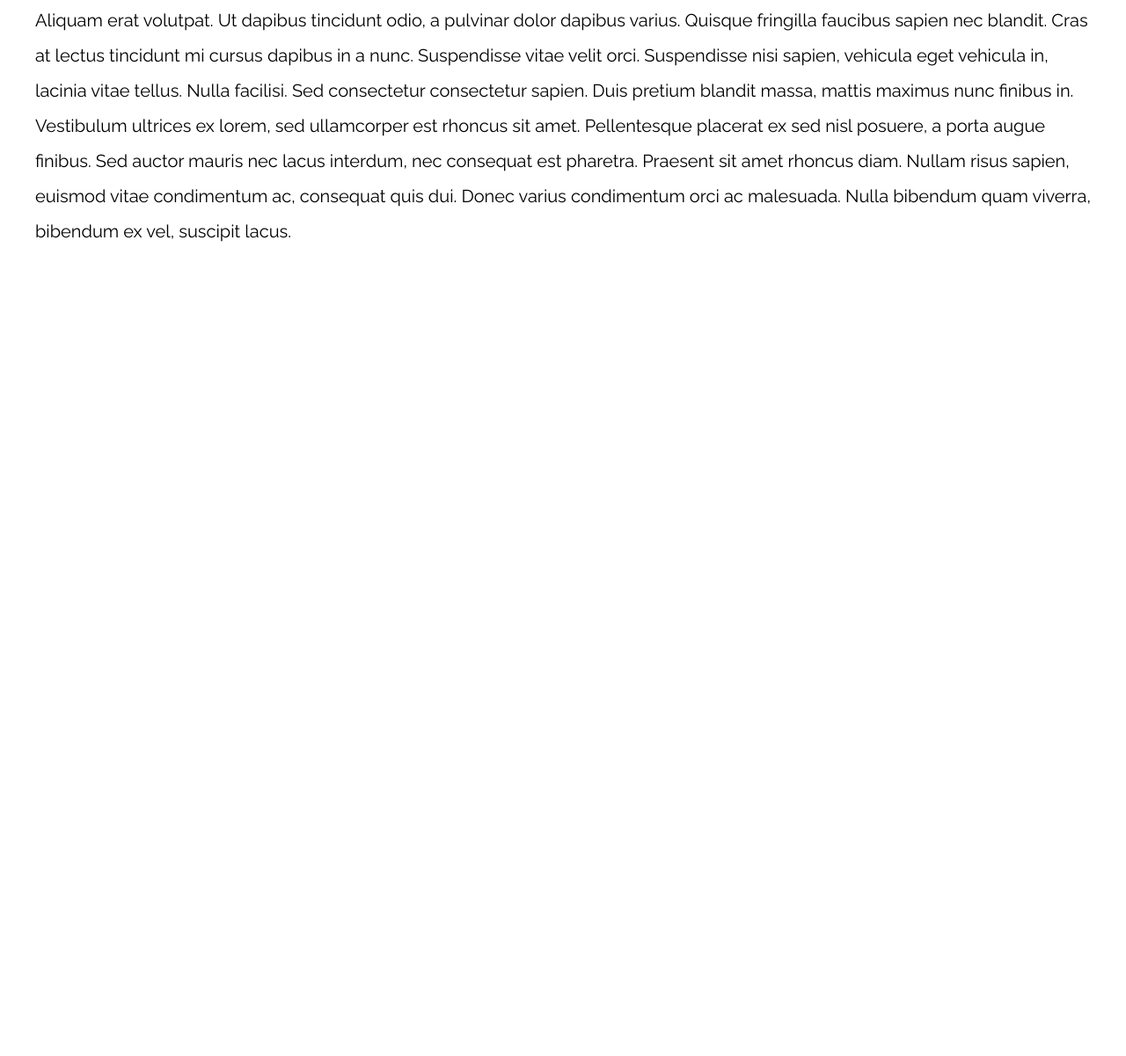
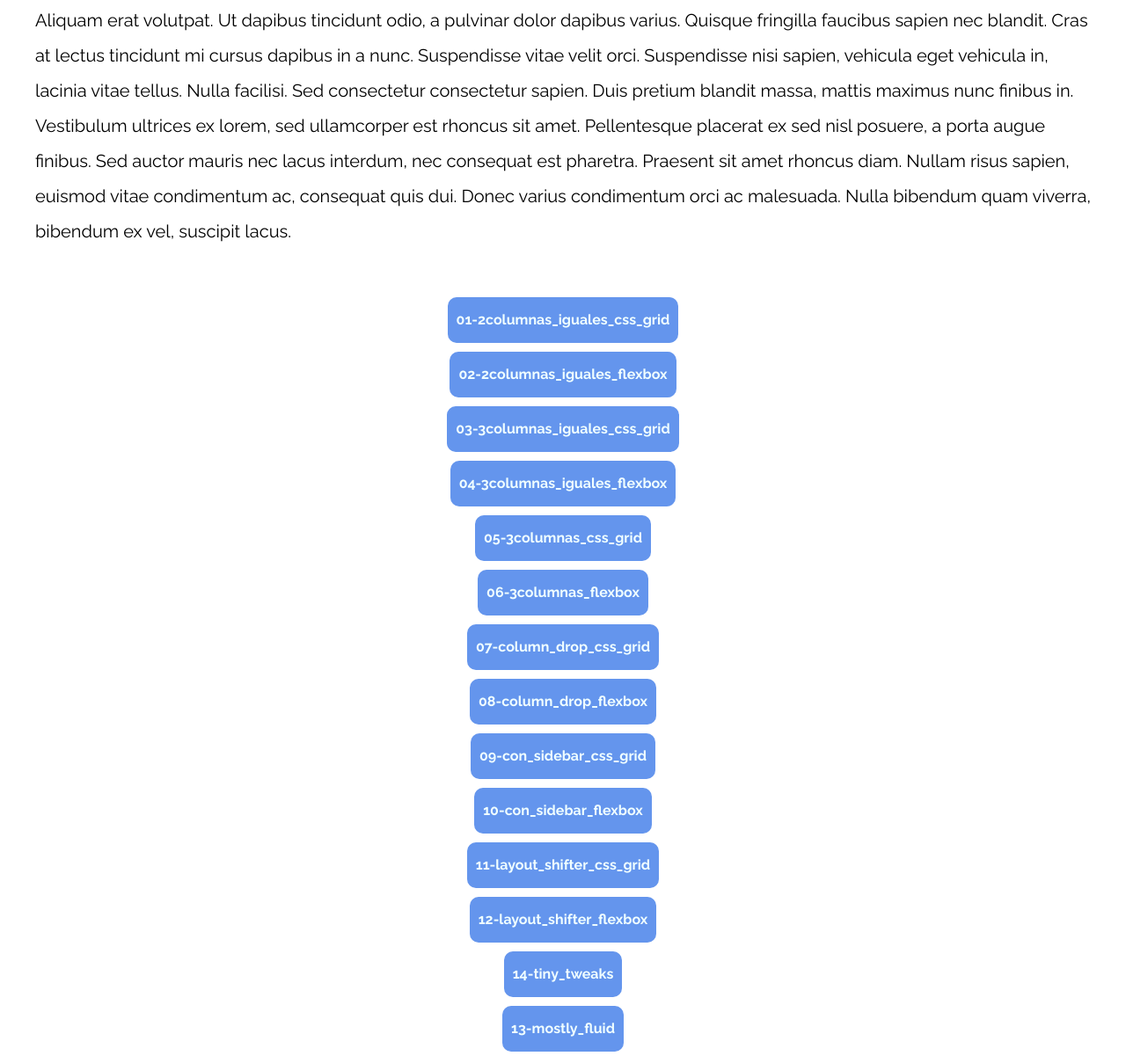
Before and after one commit to Omar0511/patrones-rwd, a plain HTML site: page 14-tiny_tweaks/index.html in a window 1280 px wide. Shown: the part 1562-2763 px from the top of the page at 88% size. Before the commit the page ends 1865 px from the top, so only its background shows below. Drawn offline with nearby package versions, Linux system fonts and the light colour scheme.

Commit message:
Tiny twaks

```diff
--- a/14-tiny_tweaks/index.html
+++ b/14-tiny_tweaks/index.html
@@ -35,6 +35,23 @@
 
     </div>
 
+    <nav class="navegacion">
+        <a href="/01-2columnas_iguales_css_grid/index.html">01-2columnas_iguales_css_grid</a>
+        <a href="/02-2columnas_iguales_flexbox/index.html">02-2columnas_iguales_flexbox</a>
+        <a href="/03-3columnas_iguales_css_grid/index.html">03-3columnas_iguales_css_grid</a>
+        <a href="/04-3columnas_iguales_flexbox/index.html">04-3columnas_iguales_flexbox</a>
+        <a href="/05-3columnas_css_grid/index.html">05-3columnas_css_grid</a>
+        <a href="/06-3columnas_flexbox/index.html">06-3columnas_flexbox</a>
+        <a href="/07-column_drop_css_grid/index.html">07-column_drop_css_grid</a>
+        <a href="/08-column_drop_flexbox/index.html">08-column_drop_flexbox</a>
+        <a href="/09-con_sidebar_css_grid/index.html">09-con_sidebar_css_grid</a>
+        <a href="/10-con_sidebar_flexbox/index.html">10-con_sidebar_flexbox</a>
+        <a href="/11-layout_shifter_css_grid/index.html">11-layout_shifter_css_grid</a>
+        <a href="/12-layout_shifter_flexbox/index.html">12-layout_shifter_flexbox</a>
+        <a href="/14-tiny_tweaks/index.html">14-tiny_tweaks</a>
+        <a href="/13-mostly_fluid/index.html">13-mostly_fluid</a>
+    </nav>
+
 </body>
 
 </html>
```
Also changed, not shown: 13-mostly_fluid/css/styles.css (+12 -0 lines), 13-mostly_fluid/index.html (+17 -0 lines).
